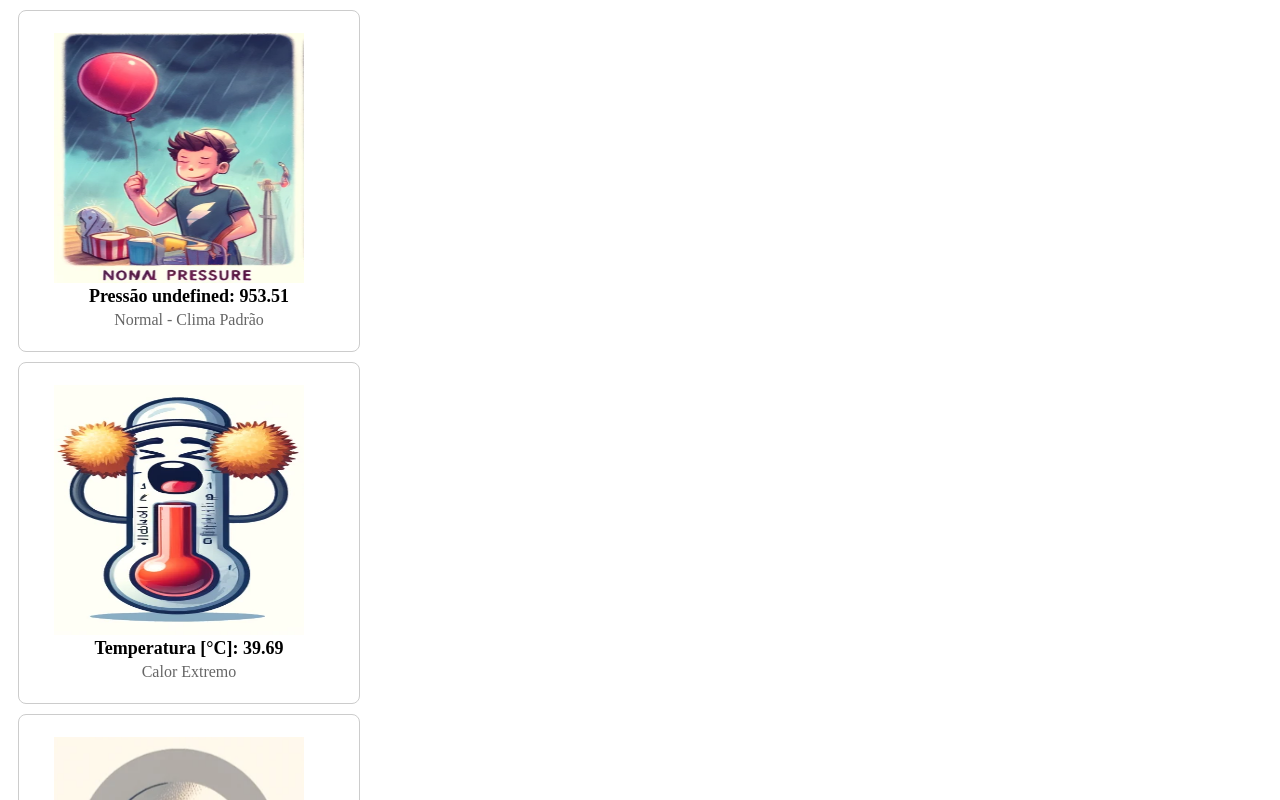
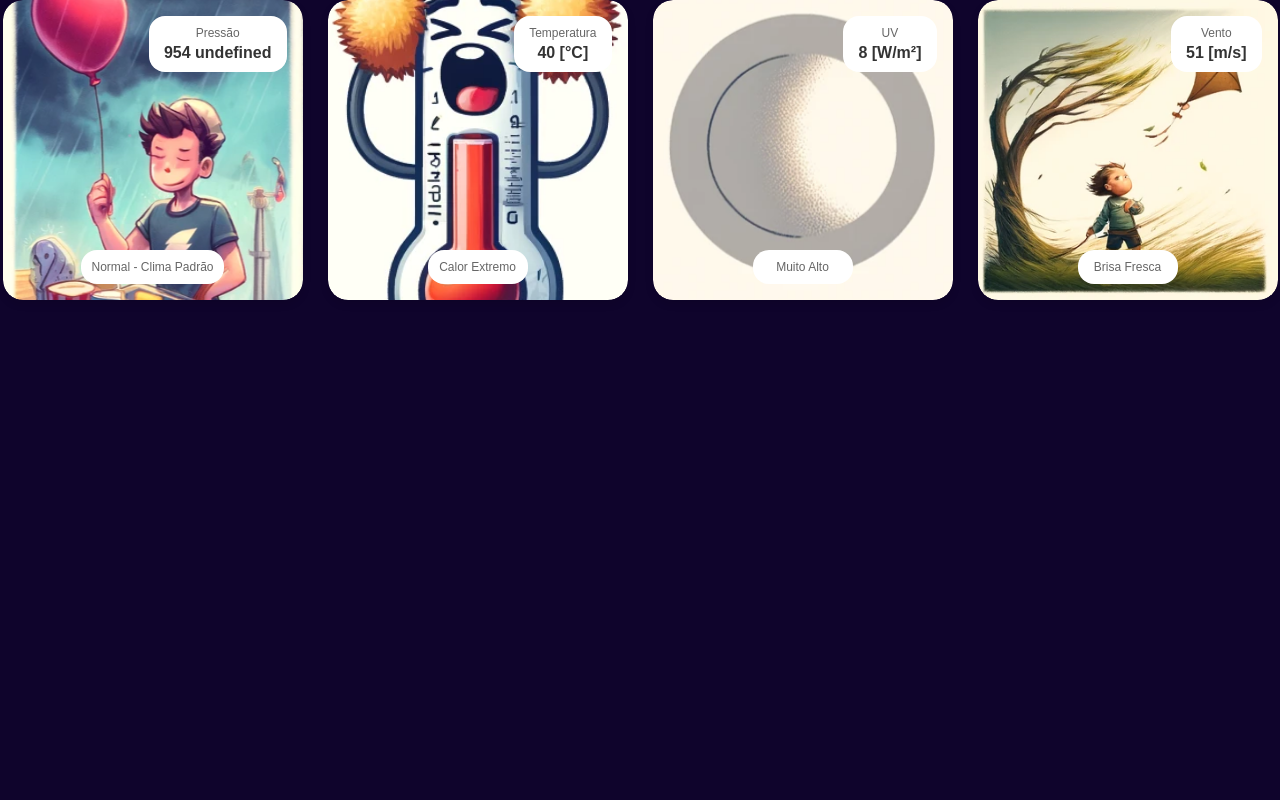
Before and after one commit to LeoAChaves/climate_dashboard, a React (Create React App) app: page / in a window 1280 px wide. Shown: the top 800 px of the page. Built offline with nearby package versions, Linux system fonts and the light colour scheme.

Commit message:
Improving style.

```diff
--- a/public/index.html
+++ b/public/index.html
@@ -4,6 +4,16 @@
     <meta charset="UTF-8" />
     <meta name="viewport" content="width=device-width, initial-scale=1.0" />
     <title>Climate Dashboard</title>
+    <style>
+      * {
+        margin: 0;
+        padding: 0;
+        box-sizing: border-box;
+      }
+      body {
+        background-color: rgb(15, 4, 44);
+      }
+    </style>
   </head>
   <body>
     <div id="root"></div>
--- a/src/components/SensorCard.jsx
+++ b/src/components/SensorCard.jsx
@@ -3,31 +3,79 @@ import styled from "styled-components";
 import getImageForSensor from "../services/getImageForSensor.js";
 
 const Card = styled.div`
-  border: 1px solid #ccc;
-  border-radius: 8px;
-  padding: 20px;
-  margin: 10px;
-  display: flex;
-  flex-direction: column;
-  align-items: center;
-  justify-content: space-around;
+  position: relative;
+  border-radius: 20px;
+  box-shadow: 0 4px 8px rgba(0, 0, 0, 0.1);
+  color: #333;
+  overflow: hidden;
+  width: 300px;
   height: 300px;
-  width: 300px;
+  font-family: "Arial", sans-serif;
+
+  // Pseudo-elemento para a imagem de fundo com opacidade
+  &::before {
+    content: "";
+    position: absolute;
+    top: 0;
+    right: 0;
+    bottom: 0;
+    left: 0;
+    background-image: ${({ $backgroundImage }) => `url(${$backgroundImage})`};
+    background-size: cover;
+    background-position: center;
+    opacity: 1; // Ajuste a opacidade conforme desejado
+    border-radius: 20px; // Para manter os cantos arredondados
+    z-index: 0;
+  }
+
+  // Garante que o conteúdo do Card fique acima do pseudo-elemento
+  > * {
+    position: relative;
+    z-index: 1;
+  }
 `;
 
-const SensorImage = styled.img`
-  width: 250px;
-  height: 250px;
-  margin-right: 20px;
+const ReadingBox = styled.div`
+  background-color: rgba(255, 255, 255);
+  border-radius: 16px;
+  padding: 10px 15px;
+  position: absolute;
+  top: 16px;
+  right: 16px;
+  text-align: left;
 `;
 
-const SensorDetails = styled.div`
-  font-size: 18px;
+const ClassificationBox = styled.div`
+  background-color: rgba(255, 255, 255);
+  border-radius: 16px;
+  padding: 10px;
+  position: absolute; // Posiciona absolutamente dentro do Card
+  bottom: 16px;
+  left: 0;
+  right: 0;
+  text-align: center;
+  margin: auto;
+  min-width: 100px;
+  width: fit-content; // Ajusta o tamanho ao conteúdo
+`;
+
+const SensorType = styled.div`
+  font-size: 12px; // Fonte menor para o tipo do sensor
+  font-weight: normal;
+  text-align: center;
+  color: #666;
+`;
+
+const SensorValue = styled.div`
+  font-size: 16px; // Fonte maior para o valor da leitura
   font-weight: bold;
+  color: #333;
+  margin-top: 4px;
+  text-align: center;
 `;
 
 const Classification = styled.div`
-  font-size: 16px;
+  font-size: 12px;
   color: #666;
 `;
 
@@ -38,12 +86,14 @@ function SensorCard({ sensor }) {
   );
 
   return (
-    <Card>
-      <SensorImage src={imageSrc} alt={`Imagem ${classification}`} />
-      <SensorDetails>{`${sensor.type} ${unit}: ${sensor.value.toFixed(
-        2
-      )}`}</SensorDetails>
-      <Classification>{classification}</Classification>
+    <Card $backgroundImage={imageSrc}>
+      <ReadingBox>
+        <SensorType>{sensor.type}</SensorType>
+        <SensorValue>{`${sensor.value.toFixed(0)} ${unit}`}</SensorValue>
+      </ReadingBox>
+      <ClassificationBox>
+        <Classification>{classification}</Classification>
+      </ClassificationBox>
     </Card>
   );
 }
--- a/src/pages/DashboardPage.jsx
+++ b/src/pages/DashboardPage.jsx
@@ -1,3 +1,4 @@
+// src/pages/DashboardPage.js
 import React, { useState, useEffect } from "react";
 import SensorCard from "../components/SensorCard";
 import getRandomSensorData from "../services/SensorDataService";
@@ -14,7 +15,15 @@ function DashboardPage() {
   }, []);
 
   return (
-    <div>
+    <div
+      style={{
+        display: "flex",
+        flexWrap: "wrap", // Permite que os itens quebrem em múltiplas linhas
+        justifyContent: "space-around", // Espaçamento entre os cards
+        alignItems: "flex-start", // Alinha os itens ao topo
+        gap: "20px", // Espaço entre os cards
+      }}
+    >
       {sensors.map((sensor) => (
         <SensorCard key={sensor.type} sensor={sensor} />
       ))}
```
